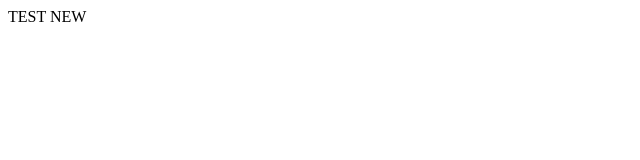
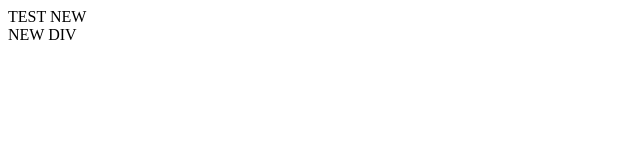
Before and after one commit to harpal-singh-hct/first-demo-proj, a plain HTML site: page index.html in a window 1280 px wide. Shown: the full height of the page, 0-640 px from the left. Drawn offline with Linux system fonts and the light colour scheme.

Commit message:
Index chnaged

```diff
--- a/index.html
+++ b/index.html
@@ -1 +1,2 @@
 <div>TEST NEW</div>
+<div>NEW DIV</div>
```
